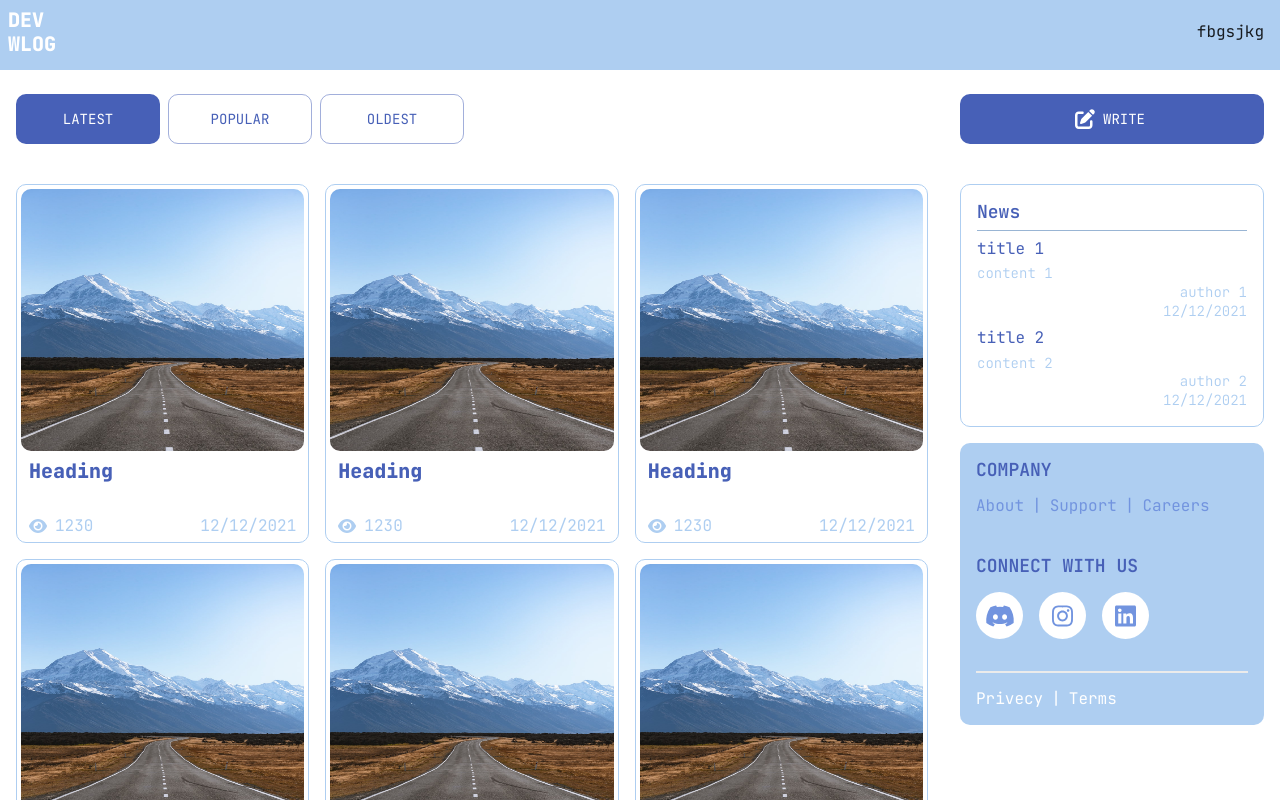
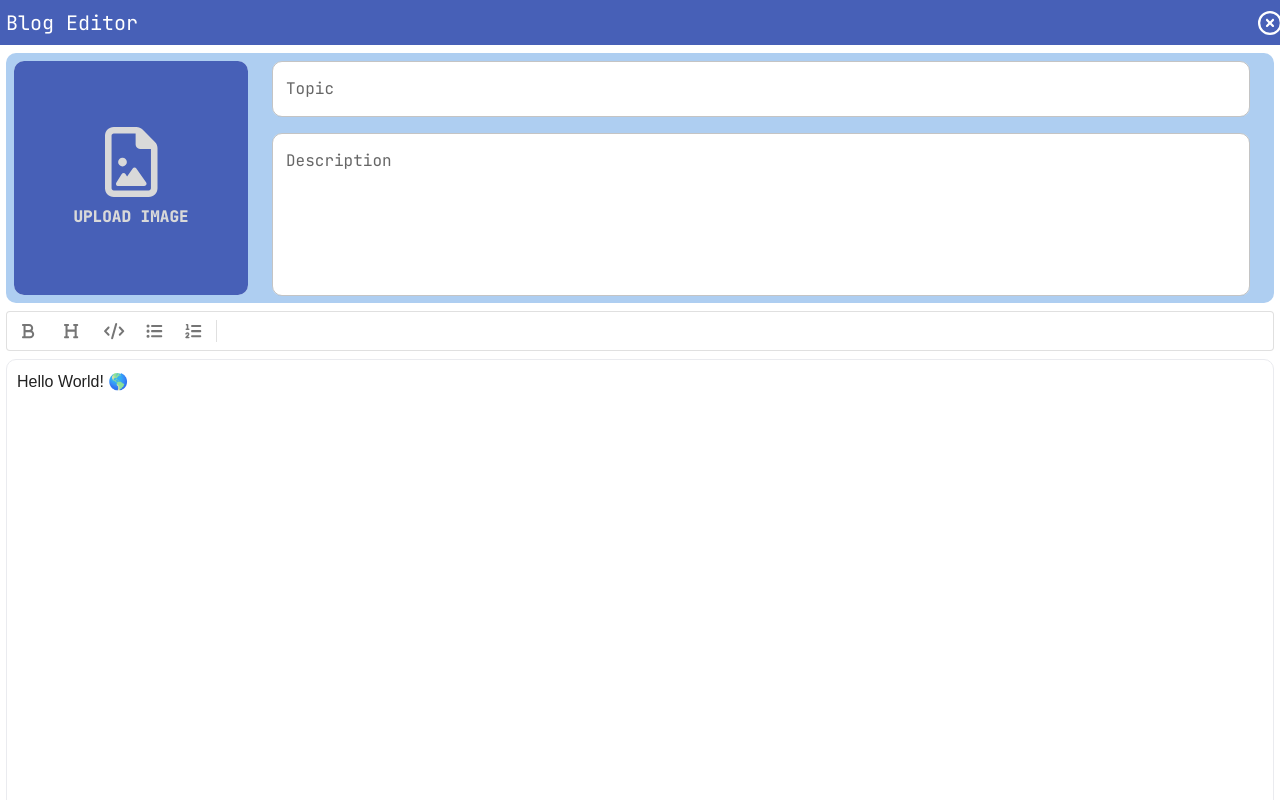
Before and after one commit to BlueFish01/CloudDevProject-FE, a Next.js app in the folder cloud-dev-project/: page /homepage in a window 1280 px wide. Both pictures are taken after a click on the button "WRITE". Built offline with nearby package versions, Linux system fonts and the light colour scheme.

Commit message:
add Editblog Modal to homepage

```diff
--- a/cloud-dev-project/containers/BlogEditor/blogEditor.tsx
+++ b/cloud-dev-project/containers/BlogEditor/blogEditor.tsx
@@ -47,9 +47,13 @@ const schema = yup.object().shape({
 
 type BlogEditorProps = {
   open: boolean;
+  onClose: () => void;
 };
 
-function BlogEditor({ open }: BlogEditorProps) {
+function BlogEditor({
+  open,
+  onClose,
+}: BlogEditorProps) {
   const {
     register,
     handleSubmit,
@@ -107,7 +111,7 @@ function BlogEditor({ open }: BlogEditorProps) {
   };
 
   return (
-    <Modal open={open} onClose={() => {}}>
+    <Modal open={open} onClose={()=>{}}>
       <form onSubmit={handleSubmit(onSubmitHandler)}>
         <Box bgcolor={"white"} sx={style}>
           <Stack
@@ -124,7 +128,10 @@ function BlogEditor({ open }: BlogEditorProps) {
             <Typography fontSize={"20px"} color={COLORS.WHITE}>
               Blog Editor
             </Typography>
-            <IconButton sx={{ width: "24px", height: "24px" }}>
+            <IconButton
+              sx={{ width: "24px", height: "24px" }}
+              onClick={onClose}
+            >
               <FontAwesomeIcon
                 icon={faCircleXmark}
                 style={{ color: COLORS.WHITE }}
@@ -238,7 +245,7 @@ function BlogEditor({ open }: BlogEditorProps) {
               py={1}
               pb={0}
             >
-              <Button variant={"outlined"} fullWidth size={"small"}>
+              <Button variant={"outlined"} fullWidth size={"small"} onClick={onClose}>
                 cancle
               </Button>
               <Button
--- a/cloud-dev-project/src/app/homepage/page.tsx
+++ b/cloud-dev-project/src/app/homepage/page.tsx
@@ -7,18 +7,40 @@ import { FontAwesomeIcon } from "@fortawesome/react-fontawesome";
 import { faPen, faPenToSquare } from "@fortawesome/free-solid-svg-icons";
 import NewsCard from "@/containers/HomePage/NewsCard";
 import CompanyCard from "@/containers/HomePage/CompanyCard";
+import BlogEditor from "@/containers/BlogEditor/blogEditor";
 
 const filter: string[] = ["Latest", "Popular", "Oldest"];
 
 export default function HomePage() {
   const [seletedButton, setSelectedButton] = useState<string>("Latest");
+  const [openBlogEditModal, setOpenBlogEditModal] = useState<boolean>(false);
   const fetchData = [1, 2, 3, 4, 5, 6, 7, 8, 9];
 
   return (
     <Stack direction={"row"} width={"100%"} height={"100%"}>
       <Stack width={"75%"}>
         <Stack height={"100vh"} sx={{ overflowY: "auto" }}>
-          <Stack direction={"column"} rowGap={3} padding={2} pt={3}>
+          <Stack
+            direction={"column"}
+            rowGap={3}
+            padding={2}
+            pt={3}
+            mr={2}
+            sx={{
+              overflow: "hidden",
+              overflowY: "scroll",
+              "&::-webkit-scrollbar": {
+                width: "10px",
+              },
+              "&::-webkit-scrollbar-thumb": {
+                backgroundColor: COLORS.DARK_GRAY, // Customize the scrollbar thumb color
+                borderRadius: "10px", // Customize the scrollbar thumb border-radius
+              },
+              "&::-webkit-scrollbar-track": {
+                backgroundColor: "white", // Customize the scrollbar track color
+              },
+            }}
+          >
             <Stack flexGrow={1} direction={"row"} columnGap={1}>
               {filter.map((item, index) => (
                 <Button
@@ -56,12 +78,14 @@ export default function HomePage() {
           sx={{ width: "100%" }}
           variant="contained"
           startIcon={<FontAwesomeIcon icon={faPenToSquare} />}
+          onClick={()=>{setOpenBlogEditModal(true)}}
         >
           Write
         </Button>
         <NewsCard />
         <CompanyCard />
       </Stack>
+      <BlogEditor open={openBlogEditModal} onClose={()=>{setOpenBlogEditModal(false)}}/>
     </Stack>
   );
 }
```
Also changed, not shown: cloud-dev-project/src/app/blogedit/page.tsx (deleted, +0 -11 lines).
